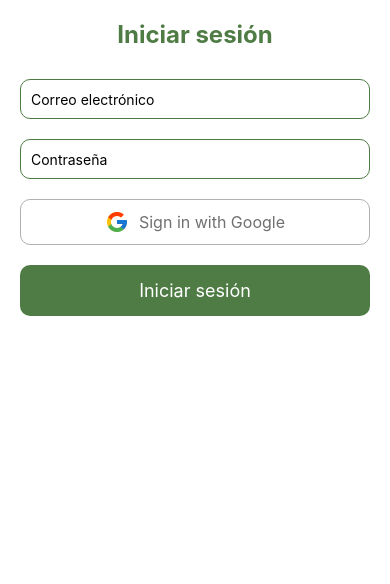
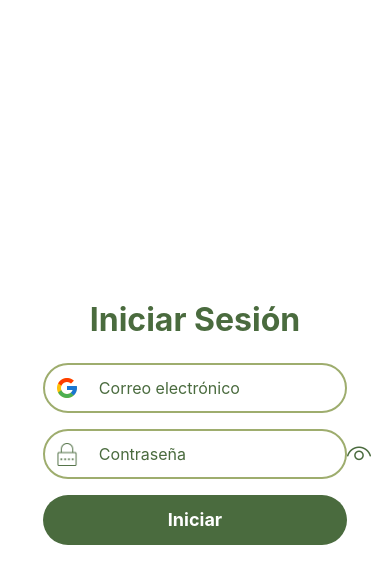
Before and after one commit to JoshRod20/SystemDev, a React Native app in the folder AgroSense/: screen /Login in a window 390 px wide. Shown: the top 584 px of the page. Built offline with nearby package versions, Linux system fonts and the light colour scheme; no server answers.

Commit message:
Auth, Routing, services

```diff
--- a/AgroSense/App.js
+++ b/AgroSense/App.js
@@ -1,23 +1,56 @@
-import React from 'react';
+import React, { useEffect, useState } from 'react';
+import { View, ActivityIndicator } from 'react-native';
 import { NavigationContainer } from '@react-navigation/native';
 import { createStackNavigator } from '@react-navigation/stack';
-import 'react-native-gesture-handler';
-import WelcomeScreen from './src/app/screens/welcomeScreen';
-import RegisterScreen from '../AgroSense/src/app/screens/registerScreen';
-import LoginScreen from '../AgroSense/src/app/screens/loginScreen';
+import { onAuthStateChanged } from 'firebase/auth';
+import { auth } from './src/app/services/firebase';  // Asegúrate de que la ruta sea correcta
+
+import WelcomeScreen from './src/app/screens/welcomeScreen'; // Corrige la ruta si es necesario
+import RegisterScreen from './src/app/screens/registerScreen'; // Corrige la ruta si es necesario
+import LoginScreen from './src/app/screens/loginScreen'; // Corrige la ruta si es necesario
+import Home from './src/app/screens/Home'; // Corrige la ruta si es necesario
 
 const Stack = createStackNavigator();
 
-const App = () => {
+export default function App() {
+  const [loading, setLoading] = useState(true); // Estado de carga
+  const [user, setUser] = useState(null); // Estado del usuario
+
+  useEffect(() => {
+    // Listener para detectar cambios en el estado de autenticación
+    const unsubscribe = onAuthStateChanged(auth, (user) => {
+      setUser(user);
+      setLoading(false); // Detiene la animación de carga cuando se obtiene el estado del usuario
+    });
+
+    // Limpia el listener cuando el componente se desmonta
+    return () => unsubscribe();
+  }, []);
+
+  if (loading) {
+    // Pantalla de carga mientras verificamos el estado del usuario
+    return (
+      <View style={{ flex: 1, justifyContent: 'center', alignItems: 'center' }}>
+        <ActivityIndicator size="large" color="#4A6B3E" />
+      </View>
+    );
+  }
+
   return (
     <NavigationContainer>
-      <Stack.Navigator initialRouteName="Welcome">
-        <Stack.Screen name="Welcome" component={WelcomeScreen} options={{ headerShown: false }} />
-        <Stack.Screen name="Register" component={RegisterScreen} options={{ headerShown: false }} />
-        <Stack.Screen name="Login" component={LoginScreen} options={{ headerShown: false }} />
+      <Stack.Navigator>
+        {user ? (
+          // Si el usuario está autenticado, redirige a la pantalla Home
+          <Stack.Screen name="Home" component={Home} options={{ headerShown: false }} />
+        ) : (
+          <>
+            {/* Si no está autenticado, mostrar Welcome, Register y Login */}
+            <Stack.Screen name="Welcome" component={WelcomeScreen} options={{ headerShown: false }} />
+            <Stack.Screen name="Register" component={RegisterScreen} options={{ headerShown: false }} />
+            <Stack.Screen name="Login" component={LoginScreen} options={{ headerShown: false }} />
+          </>
+        )}
       </Stack.Navigator>
     </NavigationContainer>
   );
-};
-
-export default App;
+}
--- a/AgroSense/package.json
+++ b/AgroSense/package.json
@@ -10,6 +10,7 @@
     "lint": "eslint ."
   },
   "dependencies": {
+    "@react-native-async-storage/async-storage": "^1.24.0",
     "@react-native-community/masked-view": "^0.1.11",
     "@react-navigation/native": "^6.1.18",
     "@react-navigation/stack": "^6.4.1",
--- /dev/null
+++ b/AgroSense/src/app/screens/Home.js
@@ -0,0 +1,24 @@
+import React from 'react';
+import { Text, StyleSheet, View } from 'react-native';
+
+const Home = () => {
+  return (
+    <View style={styles.container}>
+      <Text style={styles.title}>Bienvenido a Home</Text>
+    </View>
+  );
+};
+
+const styles = StyleSheet.create({
+  container: {
+    flex: 1,
+    justifyContent: 'center',
+    alignItems: 'center',
+  },
+  title: {
+    fontSize: 24,
+    fontWeight: 'bold',
+  },
+});
+
+export default Home;
--- a/AgroSense/src/app/screens/loginScreen.js
+++ b/AgroSense/src/app/screens/loginScreen.js
@@ -1,84 +1,134 @@
   import React, { useState } from 'react';
-import { View, Text, StyleSheet } from 'react-native';
-import InputField from '../components/inputField';
-import Button from '../components/button';
-import GoogleButton from '../components/googleButton';
+  import { View, TextInput, Text, TouchableOpacity, StyleSheet, Image, Alert } from 'react-native';
+  import { auth } from "../../app/services/firebase";  // Importar auth correctamente
+  import { signInWithEmailAndPassword } from "firebase/auth";
 
-const LoginScreen = ({ navigation }) => {
-  // Estado para almacenar el correo y la contraseña
+  export default function LoginScreen({ navigation }) {
     const [email, setEmail] = useState('');
     const [password, setPassword] = useState('');
+    const [showPassword, setShowPassword] = useState(false);
 
-  // Estado para manejar errores
     const [emailError, setEmailError] = useState(false);
     const [passwordError, setPasswordError] = useState(false);
 
-  // Función que maneja el inicio de sesión
-  const handleLogin = () => {
-    // Reiniciar los errores antes de validar
+    const togglePasswordVisibility = () => setShowPassword(!showPassword);
+
+    const handleLogin = async () => {
+      // Validación de campos vacíos
       setEmailError(!email);
       setPasswordError(!password);
 
-    // Si algún campo está vacío, no procedemos
       if (!email || !password) {
+        Alert.alert('Error', 'Por favor, complete todos los campos.');
         return;
       }
 
-    // Si los campos están correctos, se puede proceder con la autenticación
-    console.log('Login exitoso');
+      try {
+        // Iniciar sesión con Firebase Authentication
+        await signInWithEmailAndPassword(auth, email, password);
+        navigation.navigate('Home');
+      } catch (error) {
+        console.error('Error en el inicio de sesión:', error);
+        Alert.alert('Error', 'No se pudo iniciar sesión. Verifique sus credenciales.');
+      }
     };
 
     return (
       <View style={styles.container}>
-      <Text style={styles.title}>Iniciar sesión</Text>
+        <Text style={styles.title}>Iniciar Sesión</Text>
 
-      {/* Campo para el correo electrónico */}
-      <InputField
+        {/* Campo Correo */}
+        <View style={[styles.inputContainer, emailError && styles.inputError]}>
+          <Image source={require('../../app/assets/icons8-logo-de-google-48.png')} style={styles.icon} />
+          <TextInput
+            style={styles.input}
             placeholder="Correo electrónico"
+            value={email}
+            onChangeText={setEmail}
             keyboardType="email-address"
-        value={email}
-        onChangeText={(text) => setEmail(text)}
-        error={emailError}
+            placeholderTextColor="#4A6B3E"
           />
-      {emailError && <Text style={styles.errorText}>El correo electrónico es obligatorio</Text>}
+        </View>
 
-      {/* Campo para la contraseña */}
-      <InputField
+        {/* Campo Contraseña */}
+        <View style={[styles.inputContainer, passwordError && styles.inputError]}>
+          <Image source={require('../../app/assets/icons8-contraseña-50.png')} style={styles.icon} />
+          <TextInput
+            style={styles.input}
             placeholder="Contraseña"
-        secureTextEntry
             value={password}
-        onChangeText={(text) => setPassword(text)}
-        error={passwordError}
+            onChangeText={setPassword}
+            secureTextEntry={!showPassword}
+            placeholderTextColor="#4A6B3E"
           />
-      {passwordError && <Text style={styles.errorText}>La contraseña es obligatoria</Text>}
+          <TouchableOpacity onPress={togglePasswordVisibility}>
+            <Image source={require('../../app/assets/icons8-visible-48.png')} style={styles.eyeIconImage} />
+          </TouchableOpacity>
+        </View>
 
-      {/* Botón de Google Sign In */}
-      <GoogleButton onPress={() => console.log('Google Sign In')} />
-
-      {/* Botón para iniciar sesión */}
-      <Button title="Iniciar sesión" onPress={handleLogin} />
+        {/* Botón de Iniciar */}
+        <TouchableOpacity style={styles.button} onPress={handleLogin}>
+          <Text style={styles.buttonText}>Iniciar</Text>
+        </TouchableOpacity>
       </View>
     );
-};
+  }
 
-// Estilos
   const styles = StyleSheet.create({
     container: {
       flex: 1,
-    padding: 20,
-    backgroundColor: '#FFF',
+      justifyContent: "center",
+      alignItems: "center",
+      padding: 16,
+      backgroundColor: "#fff",
     },
     title: {
-    fontSize: 24,
-    fontWeight: 'bold',
-    marginBottom: 20,
-    textAlign: 'center',
-    color: '#4F7C44',
+      fontSize: 32,
+      fontWeight: "bold",
+      marginBottom: 24,
+      color: "#4A6B3E",
     },
-  errorText: {
-    color: 'red',
-    marginTop: 5,
+    inputContainer: {
+      flexDirection: "row",
+      alignItems: "center",
+      width: "85%",
+      height: 50,
+      paddingHorizontal: 10,
+      borderWidth: 2,
+      borderColor: "#9EAD6E",
+      borderRadius: 25,
+      marginBottom: 16,
+    },
+    inputError: {
+      borderColor: "red",
+    },
+    icon: {
+      width: 24,
+      height: 24,
+      marginRight: 10,
+    },
+    input: {
+      flex: 1,
+      height: "100%",
+      fontSize: 16,
+      paddingLeft: 10,
+      color: "#4A6B3E",
+    },
+    button: {
+      width: "85%",
+      height: 50,
+      justifyContent: "center",
+      alignItems: "center",
+      backgroundColor: "#4A6B3E",
+      borderRadius: 25,
+    },
+    buttonText: {
+      color: "#fff",
+      fontSize: 18,
+      fontWeight: "bold",
+    },
+    eyeIconImage: {
+      width: 24,
+      height: 24,
     },
   });
-
-export default LoginScreen;
--- a/AgroSense/src/app/services/firebase.js
+++ b/AgroSense/src/app/services/firebase.js
@@ -1,23 +1,29 @@
-// Import the functions you need from the SDKs you need
-import { initializeApp } from "firebase/app";
-import { getAnalytics } from "firebase/analytics";
-// TODO: Add SDKs for Firebase products that you want to use
-// https://firebase.google.com/docs/web/setup#available-libraries
+import { initializeApp, getApps } from 'firebase/app';
+import { getAuth, initializeAuth, getReactNativePersistence } from 'firebase/auth';
+import AsyncStorage from '@react-native-async-storage/async-storage'; // Importa AsyncStorage
 
-// Your web app's Firebase configuration
-// For Firebase JS SDK v7.20.0 and later, measurementId is optional
+// Tu configuración de Firebase
 const firebaseConfig = {
-    apiKey: "AIzaSyBIbB3Sm4vsNaKGiACQ75_mXp_xortCklM",
-    authDomain: "agrosense-dd62f.firebaseapp.com",
-    projectId: "agrosense-dd62f",
-    storageBucket: "agrosense-dd62f.appspot.com",
-    messagingSenderId: "392700285794",
-    appId: "1:392700285794:web:7053ed7e808105cecc923b",
-    measurementId: "G-7GTTYBW69L"
+  apiKey: "AIzaSyBIbB3Sm4vsNaKGiACQ75_mXp_xortCklM",
+  authDomain: "agrosense-dd62f.firebaseapp.com",
+  projectId: "agrosense-dd62f",
+  storageBucket: "agrosense-dd62f.appspot.com",
+  messagingSenderId: "392700285794",
+  appId: "1:392700285794:web:7053ed7e808105cecc923b"
 };
 
-// Initialize Firebase
-const appFirebase = initializeApp(firebaseConfig);
-const analytics = getAnalytics(appFirebase);
+// Verificar si la app ya está inicializada
+let app;
+let auth;
+if (!getApps().length) {
+  app = initializeApp(firebaseConfig);
+  // Inicializa Firebase Auth con persistencia de AsyncStorage
+  auth = initializeAuth(app, {
+    persistence: getReactNativePersistence(AsyncStorage)
+  });
+} else {
+  app = getApps()[0];
+  auth = getAuth(app); // Si ya fue inicializada, usa getAuth
+}
 
-export default appFirebase;
+export { auth, app };
```
Also changed, not shown: 1 other file (tests, documents, lock files or other folders). Lines whose indentation alone changed are shown as unchanged.
